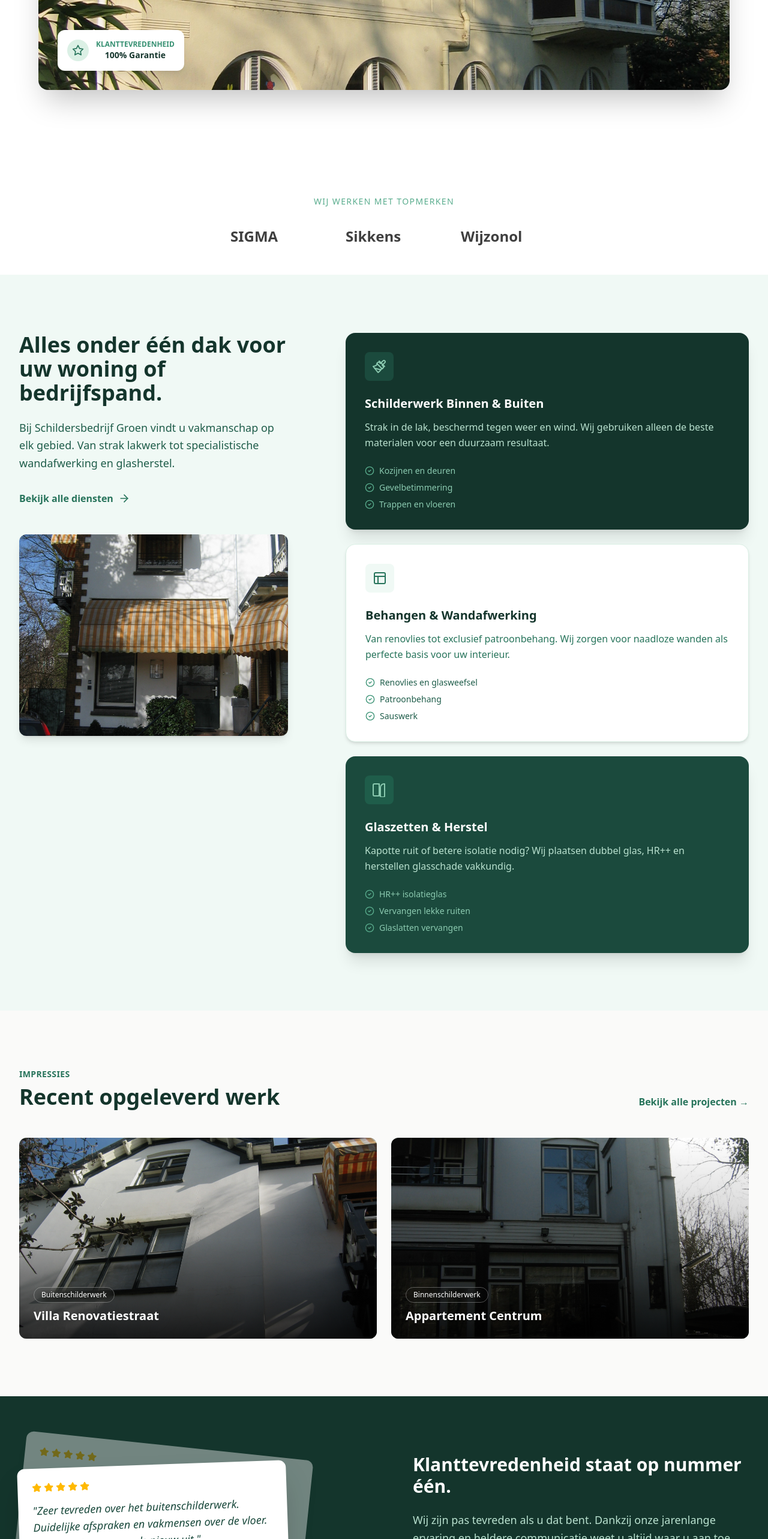
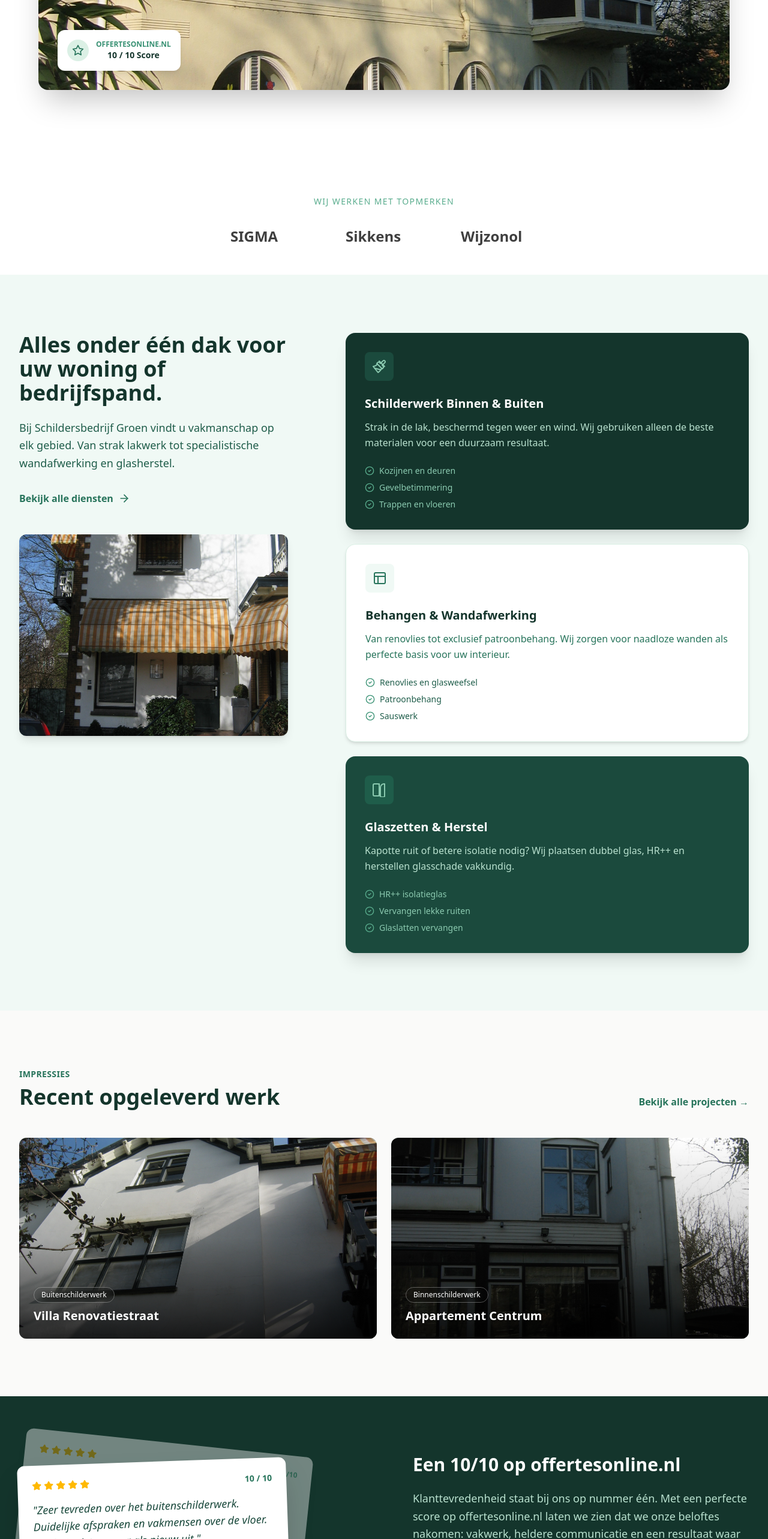
Before and after one commit to Daan-wq/SchilderbedrijfGroen, a Next.js app in the folder web/: page / in a window 1280 px wide. Shown: the part 1125-3691 px from the top of the page at 60% size. Built offline with nearby package versions, Linux system fonts and the light colour scheme.

Commit message:
update reviews to 10/10 from offertesonline.nl and sync all names to Jan Groen

```diff
--- a/web/app/impressies/[slug]/page.tsx
+++ b/web/app/impressies/[slug]/page.tsx
@@ -68,7 +68,7 @@ export default async function ProjectDetailPage({ params }: PageProps) {
             {/* 3. Article Container */}
             <ArticleContainer
                 author={{
-                    name: "Geriene Groen",
+                    name: "Jan Groen",
                     role: "Eigenaar & Vakspecialist",
                     image: "/images/139_3962_r1.jpg" // Using an existing image as placeholder for author
                 }}
--- a/web/app/nieuws/[slug]/page.tsx
+++ b/web/app/nieuws/[slug]/page.tsx
@@ -63,7 +63,7 @@ export default async function NewsDetailPage({ params }: PageProps) {
 
             <ArticleContainer
                 author={{
-                    name: "Geriene Groen",
+                    name: "Jan Groen",
                     role: "Eigenaar & Vakspecialist",
                     image: "/images/139_3962_r1.jpg"
                 }}
--- a/web/components/BlogGrid.tsx
+++ b/web/components/BlogGrid.tsx
@@ -55,7 +55,7 @@ export default function BlogGrid({
                                     <div className="relative h-8 w-8 rounded-full overflow-hidden bg-primary-100 ring-2 ring-primary-50">
                                         <Image src="/images/139_3962_r1.jpg" alt="Auteur" fill className="object-cover" />
                                     </div>
-                                    <span className="text-sm font-medium text-primary-600">Geriene Groen</span>
+                                    <span className="text-sm font-medium text-primary-600">Jan Groen</span>
                                 </div>
                             </div>
                         </Link>
--- a/web/components/DarkReviewSection.tsx
+++ b/web/components/DarkReviewSection.tsx
@@ -31,10 +31,13 @@ export default function DarkReviewSection({
 
                     {/* Background Card (Second Review - Exact duplicate structure) */}
                     <div className="bg-white p-6 rounded-xl shadow-xl absolute -top-4 -right-4 md:-top-8 md:-right-8 z-0 transform rotate-6 hidden sm:block opacity-40">
-                        <div className="flex gap-1 mb-4">
+                        <div className="flex items-center justify-between mb-4">
+                            <div className="flex gap-1">
                                 {[...Array(5)].map((_, i) => (
                                     <Star key={i} className="h-4 w-4 fill-amber-400 text-amber-400" />
                                 ))}
+                            </div>
+                            <span className="text-xs font-bold text-primary-400">10/10</span>
                         </div>
                         <p className="text-primary-800 text-base md:text-lg font-medium italic mb-6">
                             "Fijn contact en snel geschakeld. Het schilderwerk is superstrak opgeleverd. Wij zijn erg blij met het resultaat!"
@@ -56,14 +59,18 @@ export default function DarkReviewSection({
                         transition={{ type: "spring", stiffness: 300, damping: 20 }}
                         className="bg-white p-6 rounded-xl shadow-2xl relative z-10 transform md:-rotate-2"
                     >
-                        <div className="flex gap-1 mb-4">
+                        <div className="flex items-center justify-between mb-4">
+                            <div className="flex gap-1">
                                 {[...Array(5)].map((_, i) => (
                                     <Star key={i} className="h-4 w-4 fill-amber-400 text-amber-400" />
                                 ))}
                             </div>
+                            <span className="text-sm font-bold text-primary-600">10 / 10</span>
+                        </div>
                         <p className={clsx("text-lg font-medium italic mb-6", textColor === "text-white" ? "text-primary-800" : "text-primary-900")}>
                             "Zeer tevreden over het buitenschilderwerk. Duidelijke afspraken en vakmensen over de vloer. Het huis ziet er weer als nieuw uit."
                         </p>
+                        <div className="flex items-center justify-between">
                             <div className="flex items-center gap-3">
                                 <div className="relative h-10 w-10 rounded-full overflow-hidden bg-primary-100">
                                     <Image src="/placeholders/avatar.png" alt="Klant" fill className="object-cover" />
@@ -71,6 +78,11 @@ export default function DarkReviewSection({
                                 <div>
                                     <p className="text-sm font-bold text-primary-900">Fam. Jansen</p>
                                     <p className="text-xs text-primary-500">Stadshagen, Zwolle</p>
+                                </div>
+                            </div>
+                            <div className="text-right">
+                                <p className="text-[10px] uppercase tracking-wider text-primary-300 font-bold">Bron</p>
+                                <p className="text-xs font-bold text-primary-400">offertesonline.nl</p>
                             </div>
                         </div>
                     </motion.div>
@@ -85,17 +97,17 @@ export default function DarkReviewSection({
                     className="text-center md:text-left"
                 >
                     <motion.h2 variants={fadeInUp} className="text-3xl font-bold text-white mb-6">
-                        Klanttevredenheid staat op nummer één.
+                        Een 10/10 op offertesonline.nl
                     </motion.h2>
                     <motion.p variants={fadeInUp} className="text-lg text-primary-200 mb-8 leading-relaxed">
-                        Wij zijn pas tevreden als u dat bent. Dankzij onze jarenlange ervaring en heldere communicatie weet u altijd waar u aan toe bent. Geen verrassingen, alleen vakwerk.
+                        Klanttevredenheid staat bij ons op nummer één. Met een perfecte score op offertesonline.nl laten we zien dat we onze beloftes nakomen: vakwerk, heldere communicatie en een resultaat waar u jarenlang plezier van heeft.
                     </motion.p>
                     <motion.div variants={fadeInUp}>
                         <Link
                             href="/contact"
                             className="inline-flex items-center justify-center px-8 py-3 bg-white text-primary-900 font-bold rounded-full hover:bg-primary-50 transition-colors"
                         >
-                            Plan een kennismaking
+                            Bekijk alle reviews
                         </Link>
                     </motion.div>
                 </motion.div>
--- a/web/components/HeroVisual.tsx
+++ b/web/components/HeroVisual.tsx
@@ -98,8 +98,8 @@ export default function HeroVisual({
                             <svg xmlns="http://www.w3.org/2000/svg" width="20" height="20" viewBox="0 0 24 24" fill="none" stroke="currentColor" strokeWidth="2" strokeLinecap="round" strokeLinejoin="round"><polygon points="12 2 15.09 8.26 22 9.27 17 14.14 18.18 21.02 12 17.77 5.82 21.02 7 14.14 2 9.27 8.91 8.26 12 2" /></svg>
                         </div>
                         <div>
-                            <p className="text-xs text-primary-500 font-semibold uppercase">Klanttevredenheid</p>
-                            <p className="text-sm font-bold text-primary-900">100% Garantie</p>
+                            <p className="text-xs text-primary-500 font-semibold uppercase">offertesonline.nl</p>
+                            <p className="text-sm font-bold text-primary-900">10 / 10 Score</p>
                         </div>
                     </div>
                 </motion.div>
--- a/web/components/TeamGrid.tsx
+++ b/web/components/TeamGrid.tsx
@@ -11,18 +11,6 @@ const teamMembers = [
         role: "Eigenaar & Meesterschilder",
         image: "/placeholders/avatar.png",
         color: "bg-primary-100"
-    },
-    {
-        name: "Peter de Vries",
-        role: "Schilder Binnenwerk",
-        image: "/placeholders/avatar.png",
-        color: "bg-primary-50"
-    },
-    {
-        name: "Mark Jansen",
-        role: "Schilder Buitenwerk",
-        image: "/placeholders/avatar.png",
-        color: "bg-primary-200"
     }
 ];
 
@@ -53,13 +41,13 @@ export default function TeamGrid({ backgroundColor = "white" }: TeamGridProps) {
                     whileInView="show"
                     viewport={{ once: true }}
                     variants={staggerContainer}
-                    className="grid grid-cols-1 md:grid-cols-3 gap-8"
+                    className="flex justify-center"
                 >
                     {teamMembers.map((member, idx) => (
                         <motion.div
                             key={idx}
                             variants={fadeInUp}
-                            className={`rounded-2xl overflow-hidden ${member.color} pt-8 px-8 flex flex-col items-center text-center transition-transform hover:-translate-y-2 duration-300`}
+                            className={`rounded-2xl overflow-hidden ${member.color} pt-8 px-8 flex flex-col items-center text-center transition-transform hover:-translate-y-2 duration-300 max-w-sm w-full`}
                         >
                             <div className="mb-6">
                                 <h3 className="text-xl font-bold text-primary-900">{member.name}</h3>
```
Lines whose indentation alone changed are shown as unchanged.
